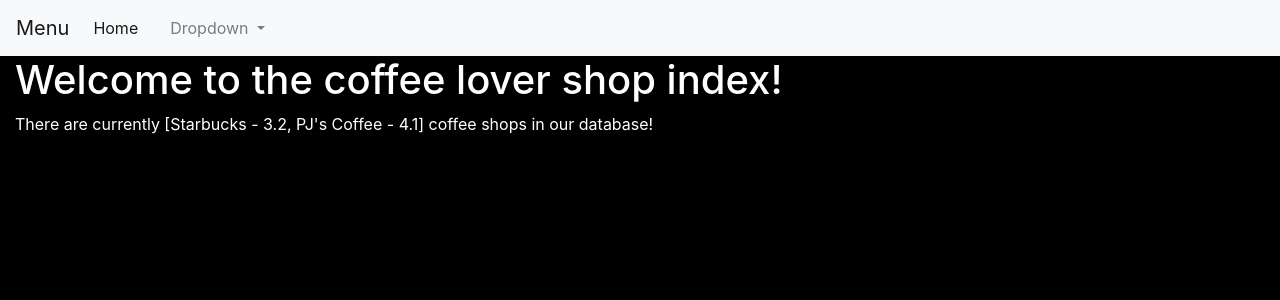
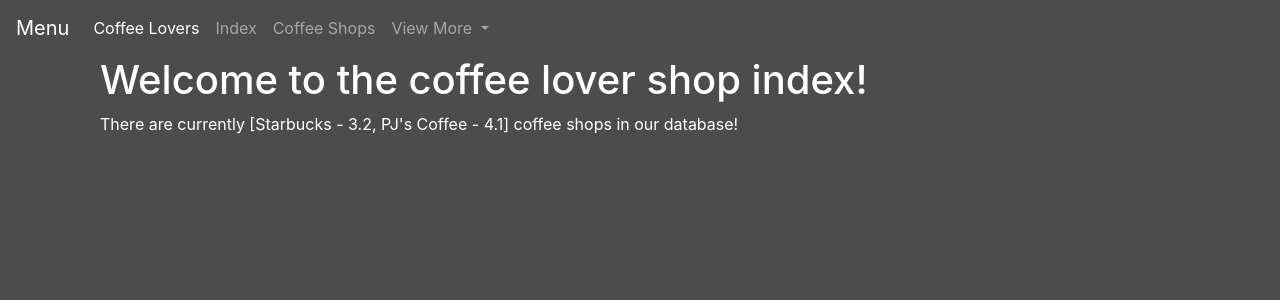
Before and after one commit to sicness9/BrewReview, a Flask app: template website/templates/shopIndex.html in a window 1280 px wide. Shown: the top 300 px of the page. Run offline with Flask 2, Linux system fonts and the light colour scheme; the template is opened without the code that fills it: values that come from a table or form of the project are taken from there, others are empty; data comes from the database, SQL or seed files in the repository; some libraries are stand-ins or nearby versions.

Commit message:
updated the index page to extend the base.html

```diff
--- a/website/templates/shopIndex.html
+++ b/website/templates/shopIndex.html
@@ -1,41 +1,6 @@
-<!DOCTYPE html>
-<html lang="en">
-<head>
-    <meta charset="UTF-8">
-    <title style="color:white">Welcome to the coffee lover shop location index!</title>
-    <link rel="stylesheet" href="https://stackpath.bootstrapcdn.com/bootstrap/4.3.1/css/bootstrap.min.css" crossorigin="anonymous">
-</head>
-
-<body style="background-color:black;">
-<nav class="navbar navbar-expand-lg navbar-light bg-light">
-    <a class="navbar-brand" href="#">Menu</a>
-    <button class="navbar-toggler" type="button" data-toggle="collapse" data-target="#navbarSupportedContent" aria-controls="navbarSupportedContent" aria-expanded="false" aria-label="Toggle navigation">
-        <span class="navbar-toggler-icon"></span>
-    </button>
-
-    <div class="collapse navbar-collapse" id="navbarSupportedContent">
-        <ul class="navbar-nav mr-auto">
-            <li class="nav-item active">
-                <a class="nav-link" href="http://127.0.0.1:5000/">Home</a>
-            </li>
-            <li class="nav-item">
-                <a class="nav-link" href="#"></a>
-            </li>
-            <li class="nav-item dropdown">
-                <a class="nav-link dropdown-toggle" href="#" id="navbarDropdown" role="button" data-toggle="dropdown" aria-expanded="false">
-                    Dropdown
-                </a>
-                <div class="dropdown-menu" aria-labelledby="navbarDropdown">
-                    <a class="dropdown-item" href="#">Action</a>
-                    <a class="dropdown-item" href="#">Another action</a>
-                    <div class="dropdown-divider"></div>
-                    <a class="dropdown-item" href="#">Something else here</a>
-                </div>
-            </li>
-        </ul>
-    </div>
-</nav>
-
+{% extends "base.html" %}
+{% block title %} Home {% endblock %}
+{% block content%}
     <div class="container-fluid">
     <h1 style="color:white; font-size=300%;">Welcome to the coffee lover shop index!</h1>
     <div style="color:white">There are currently {{shops}} coffee shops in our database!</div>
@@ -45,6 +10,4 @@
         {% endfor %}
     </div>
 
-</body>
-
-</html>
+{% endblock %}
```
